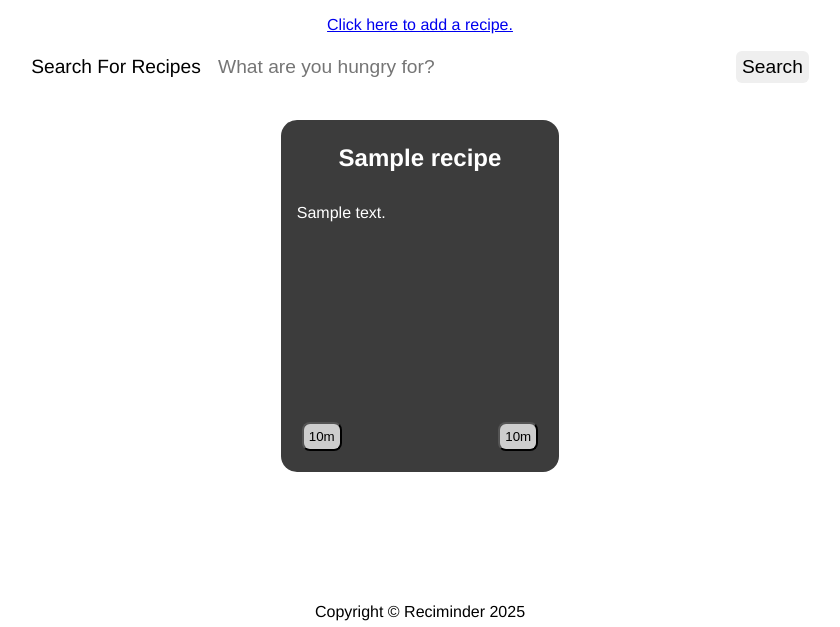
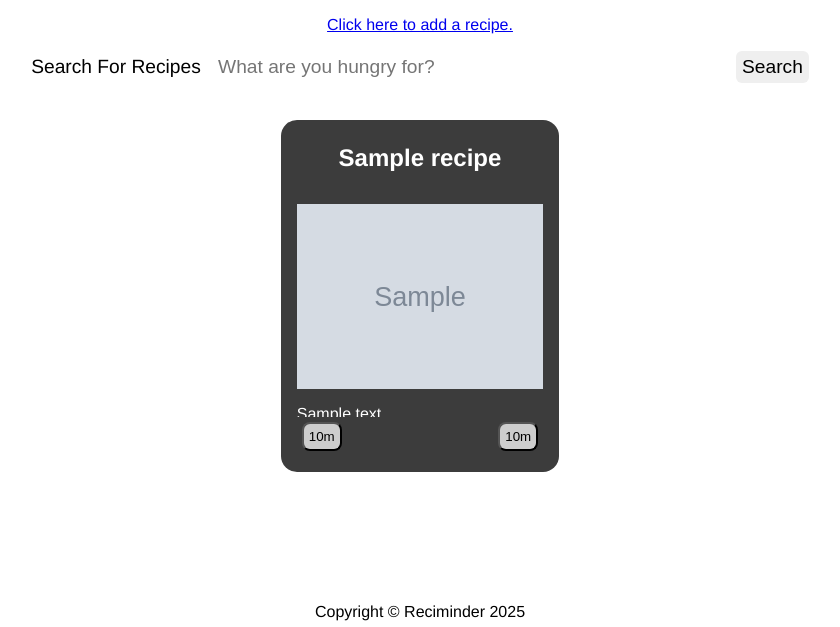
Before and after one commit to Lightning59/Reciminder, a Django app: page /recipe/home/ in a window 1280 px wide. Shown: the part 173-800 px from the top of the page, without its empty margins (220-1060 px from the left). Run offline with Django 5.2, Linux system fonts and the light colour scheme; a user stored in the database is signed in; tables that the repository leaves empty hold one stand-in row (values such as "Sample post"); grey boxes marked "Sample" are stand-in pictures.

Commit message:
Got Profile images for each recipe that hide on hover.

```diff
--- a/Django/recipe/templates/logged_in_temp.html
+++ b/Django/recipe/templates/logged_in_temp.html
@@ -17,7 +17,10 @@
         <a class="recipe-card" href="{% url 'recipe' recipe.id %}">
             <article class="card">
                 <h4 class="recipe-card-title">{{ recipe.title }}</h4>
-                <p>{{ recipe.description_free_text|truncatechars:250|linebreaksbr  }}</p>
+                {% if recipe.main_image %}
+                    <div class="centerimagediv"><img src="{{ recipe.main_image.image.url }}" class="recipecardimage" /></div>
+                {% endif %}
+                <p>{{ recipe.description_free_text|truncatechars:250|linebreaksbr }}</p>
             </article>
             <div class="timediv">
                 <button class="timebutton totaltime" Title="Total Time">{% pretty_time_print recipe.total_overall_time_minutes false %}</button>
--- a/Django/recipe/views.py
+++ b/Django/recipe/views.py
@@ -128,6 +128,5 @@ def logged_in_home(request: HttpRequest, pagination_res_per_page: int = 20) -> H
                'recipes': this_page_recipes,
                'page_range': page_range,
                'total_pages': total_pages,
-               'search_query': search_query,
-               'pretty_time_fun': minutes_to_user_text}
+               'search_query': search_query,}
     return render(request, 'logged_in_temp.html', context)
--- a/Django/static/styles/main.css
+++ b/Django/static/styles/main.css
@@ -204,7 +204,7 @@ input.all-recipe-search{
 }
 
 .card{
-    overflow: clip;
+    overflow: hidden;
 }
 
 .timediv{
@@ -237,3 +237,20 @@ input.all-recipe-search{
 .recipe-page p{
     text-align: left;
 }
+
+.recipecardimage{
+    display: block;
+    max-width: 100%;
+    max-height:15rem;
+    width: auto;
+    height: auto;
+}
+
+.centerimagediv{
+    display: flex;
+    justify-content: center;
+}
+
+.centerimagediv:hover{
+    display: none;
+}
```
